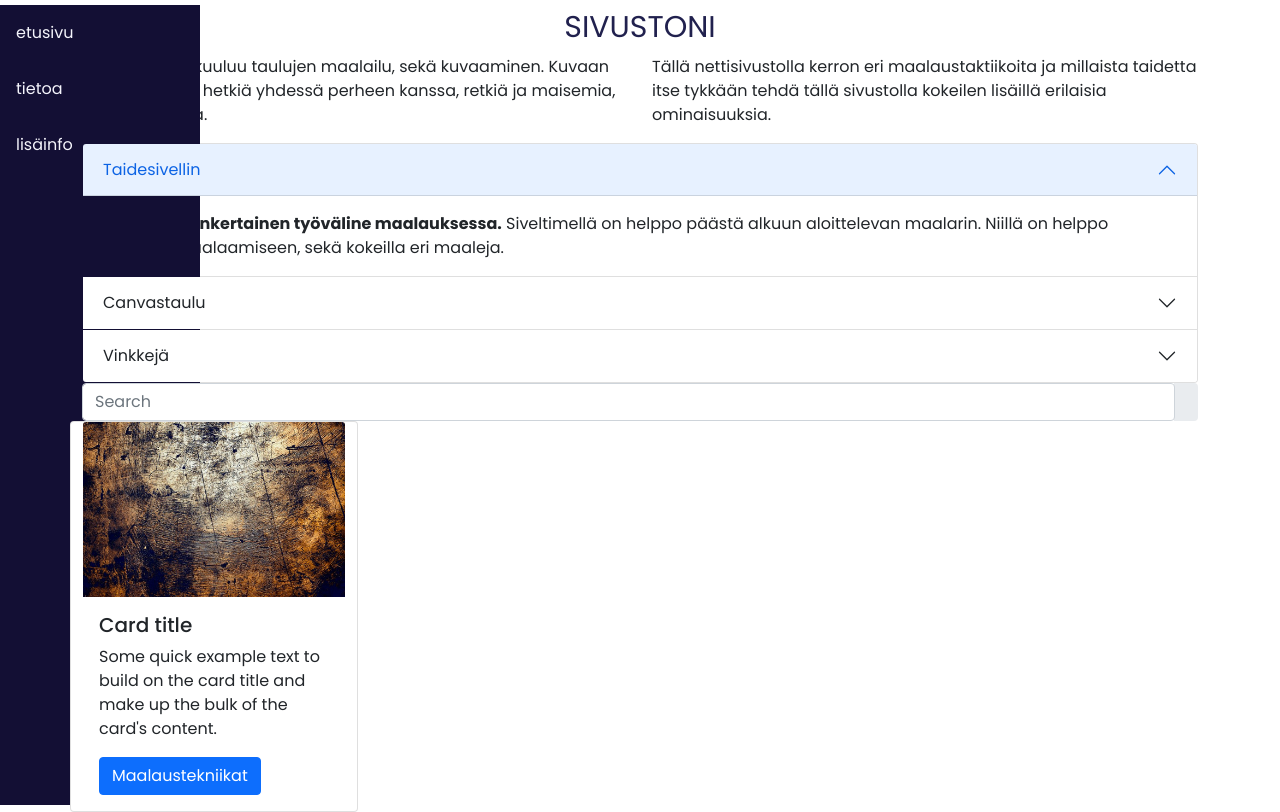
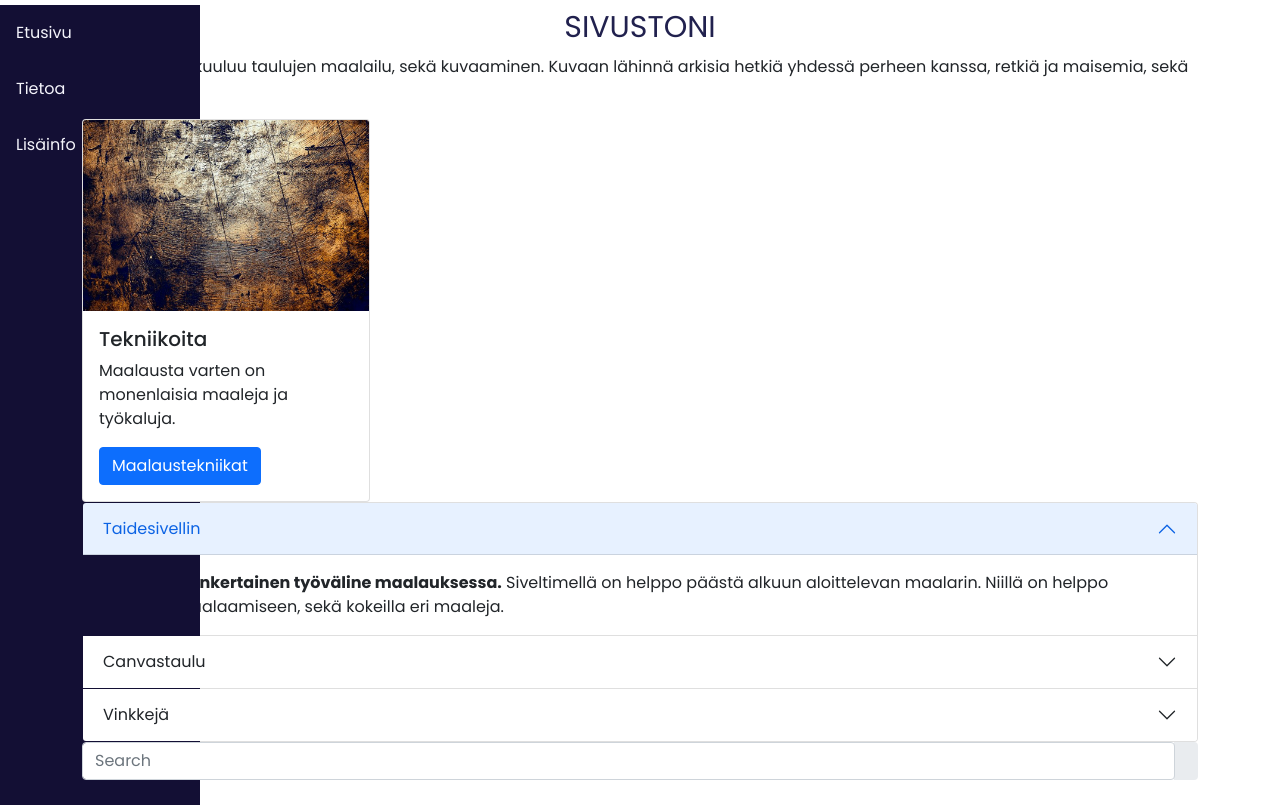
Before and after one commit to kerlinurk/web, a plain HTML site: page index.html in a window 1280 px wide. Drawn offline with nearby package versions, Linux system fonts and the light colour scheme.

Commit message:
viimeistely

```diff
--- a/index.html
+++ b/index.html
@@ -10,9 +10,9 @@
 </head>
 <body>
     <div class="sidebar">
-        <a href="index.html">etusivu</a>
-        <a href="tietoa.html">tietoa</a>
-        <a href="lisäinfo.html">lisäinfo</a>
+        <a href="index.html">Etusivu</a>
+        <a href="tietoa.html">Tietoa</a>
+        <a href="lisäinfo.html">Lisäinfo</a>
     </div>
 
             <div id="content">
@@ -24,10 +24,14 @@
                         <div class="col">
                     <p>Harrastuksiini kuuluu taulujen maalailu, sekä kuvaaminen. Kuvaan lähinnä arkisia hetkiä yhdessä perheen kanssa, retkiä ja maisemia, sekä sisustusta.</p>
              </div>
-
-             <div class="col">
-                <p>Tällä nettisivustolla kerron eri maalaustaktiikoita ja millaista taidetta itse tykkään tehdä tällä sivustolla kokeilen lisäillä erilaisia ominaisuuksia.</p>
-
+        </div>
+        <div class="card" style="width: 18rem;">
+            <img src="kuvat/m.jpg" class="card-img-top" alt="kuva">
+            <div class="card-body">
+            <h5 class="card-title">Tekniikoita</h5>
+            <p class="card-text">Maalausta varten on monenlaisia maaleja ja työkaluja.</p>
+            <a href="https://fi.wikipedia.org/wiki/Luokka:Maalaustekniikat" class="btn btn-primary">Maalaustekniikat</a>
+        </div>
     </div>
         <div class="accordion" id="accordionExample">
             <div class="accordion-item">
@@ -73,14 +77,6 @@
         <i class="fas fa-search"></i>
         </span>
     </div>
-    <div class="card" style="width: 18rem;">
-        <img src="kuvat/m.jpg" class="card-img-top" alt="kuva">
-        <div class="card-body">
-        <h5 class="card-title">Card title</h5>
-        <p class="card-text">Some quick example text to build on the card title and make up the bulk of the card's content.</p>
-        <a href="https://fi.wikipedia.org/wiki/Luokka:Maalaustekniikat" class="btn btn-primary">Maalaustekniikat</a>
-    </div>
-  </div>
 <script src="https://cdn.jsdelivr.net/npm/bootstrap@5.1.3/dist/js/bootstrap.bundle.min.js" integrity="sha384-ka7Sk0Gln4gmtz2MlQnikT1wXgYsOg+OMhuP+IlRH9sENBO0LRn5q+8nbTov4+1p" crossorigin="anonymous"></script>
 </body>
 </html>
--- a/tietoa.html
+++ b/tietoa.html
@@ -27,9 +27,8 @@
             </div>
              <div class="col">
                     <p>Suosittelen aloittavalle maalarille uskaltautua olla luova ja löytää oma tyyli ja käsiala tekemiseen.</p>
-
         </div>
-    <img src="kuvat/siveltimet.webp" class="img-fluid" alt="Responsive image">
-<script src="https://cdn.jsdelivr.net/npm/bootstrap@5.1.3/dist/js/bootstrap.bundle.min.js" integrity="sha384-ka7Sk0Gln4gmtz2MlQnikT1wXgYsOg+OMhuP+IlRH9sENBO0LRn5q+8nbTov4+1p" crossorigin="anonymous"></script>
+        <img src="Kuvat/siveltimet.webp" class="img-fluid" alt="Responsive image">
+    <script src="https://cdn.jsdelivr.net/npm/bootstrap@5.1.3/dist/js/bootstrap.bundle.min.js" integrity="sha384-ka7Sk0Gln4gmtz2MlQnikT1wXgYsOg+OMhuP+IlRH9sENBO0LRn5q+8nbTov4+1p" crossorigin="anonymous"></script>
 </body>
 </html>
```
Also changed, not shown: lisäinfo.html (+6 -7 lines). Lines whose indentation alone changed are shown as unchanged.
